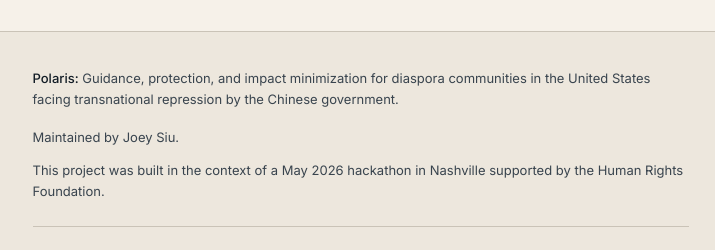
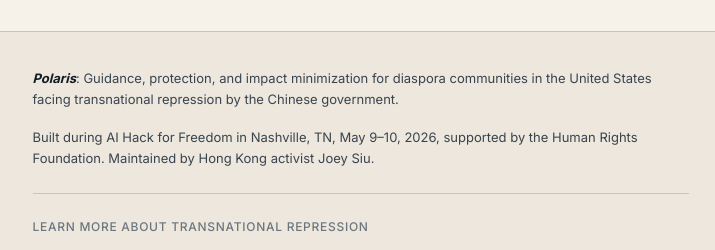
Before and after one commit to ATLBitLab/polaris, a Next.js app: page / in a window 1280 px wide. Shown: the part 1245-1495 px from the top of the page, without its empty margins (272-987 px from the left). Built offline with nearby package versions, Linux system fonts and the light colour scheme; grey boxes are pictures that could not be loaded.

Commit message:
Footer: bold italic Polaris and AI Hack for Freedom attribution
Restyle Polaris word in bold italic; replace hackathon lines with AI Hack
for Freedom copy and Hong Kong activist Joey Siu maintainer line.

Co-authored-by: P. Sacramento <psacramento-gh@users.noreply.github.com>

```diff
--- a/src/components/site-footer.tsx
+++ b/src/components/site-footer.tsx
@@ -51,19 +51,17 @@ export function SiteFooter() {
     >
       <div className="mx-auto w-full max-w-[46rem] px-6 py-8 sm:px-10 sm:py-9">
         <p className="text-[0.8125rem] leading-relaxed text-[var(--ink-2)]">
-          <span className="font-medium text-[var(--ink)]">Polaris:</span>{" "}
+          <span className="font-bold italic text-[var(--ink)]">Polaris</span>
+          {": "}
           Guidance, protection, and impact minimization for diaspora communities
           in the United States facing transnational repression by the Chinese
           government.
         </p>
 
         <p className="mt-4 text-[0.8125rem] leading-relaxed text-[var(--ink-2)]">
-          Maintained by Joey Siu.
-        </p>
-
-        <p className="mt-3 text-[0.8125rem] leading-relaxed text-[var(--ink-2)]">
-          This project was built in the context of a May 2026 hackathon in
-          Nashville supported by the Human Rights Foundation.
+          Built during AI Hack for Freedom in Nashville, TN, May 9–10, 2026,
+          supported by the Human Rights Foundation. Maintained by Hong Kong
+          activist Joey Siu.
         </p>
 
         <div className="mt-6 border-t border-[var(--rule)] pt-6">
```
